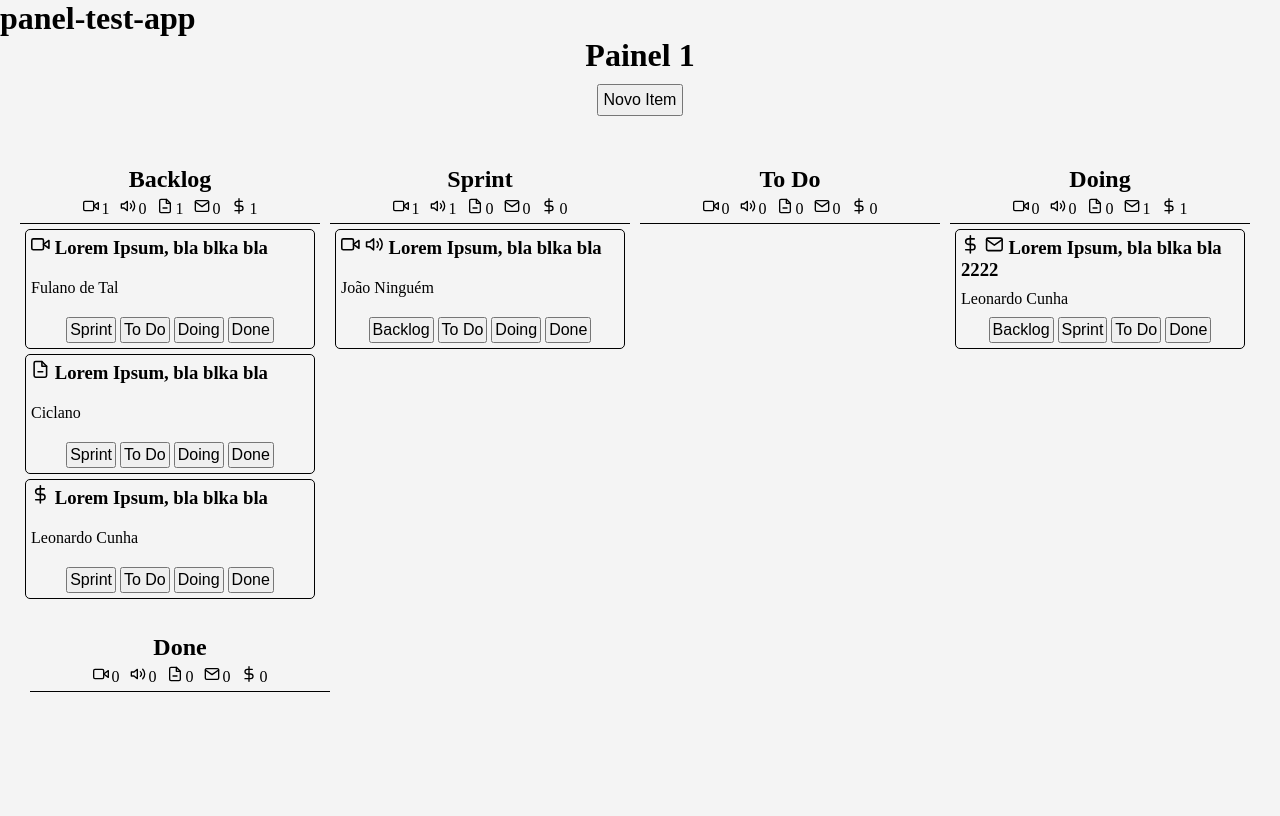
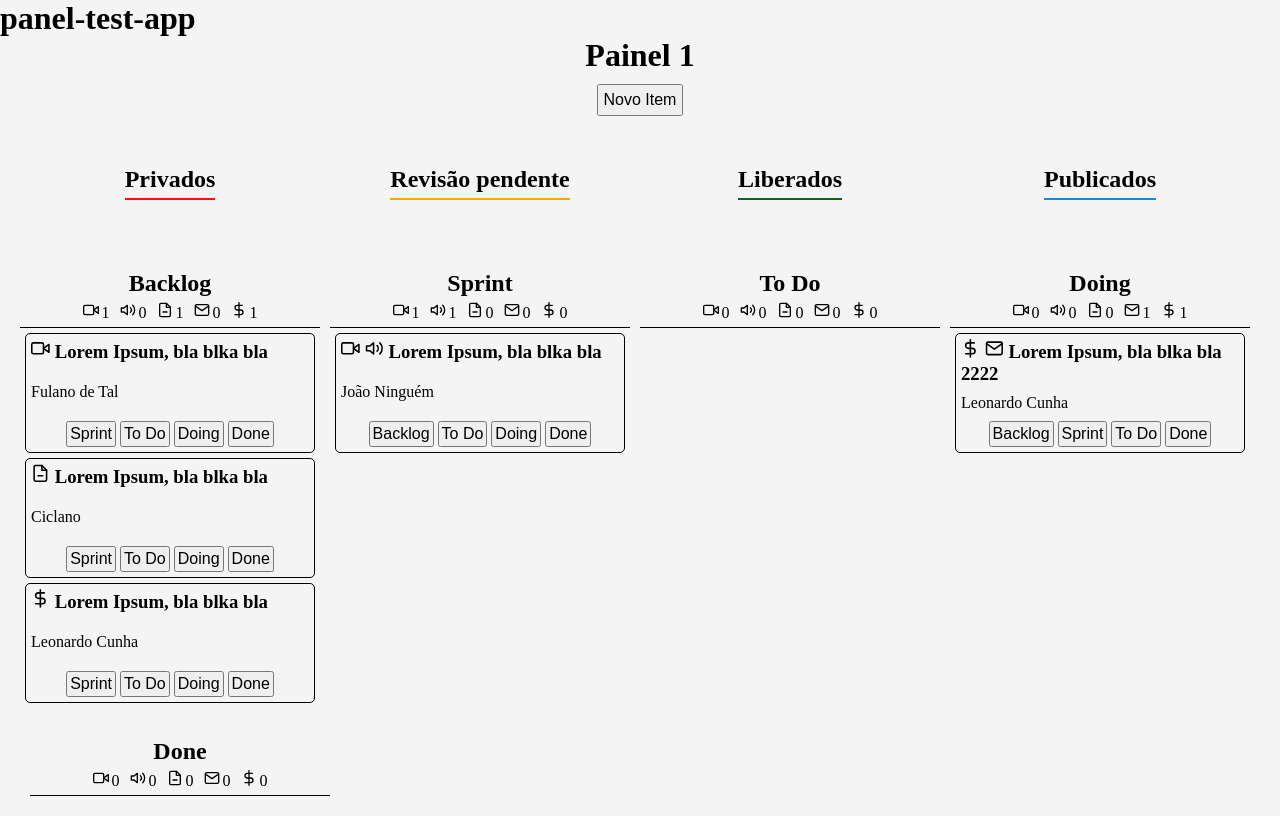
Before and after one commit to ahnucl/panel-test-app, a React (Create React App) app: page /panel/1 in a window 1280 px wide. Built offline with nearby package versions, Linux system fonts and the light colour scheme.

Commit message:
Componente State ok

```diff
--- /dev/null
+++ b/src/components/Item/index.tsx
@@ -0,0 +1 @@
+import React from 'react';
--- /dev/null
+++ b/src/components/State/index.tsx
@@ -0,0 +1,24 @@
+import React from 'react';
+import { Column } from './styles';
+
+interface Props {
+  stateData: {
+    id: string;
+    title: string;
+    color: string;
+  };
+}
+
+const State: React.FC<Props> = ({
+  children,
+  stateData: { id, title, color },
+}) => {
+  return (
+    <Column id={id} color={color}>
+      <h2>{title}</h2>
+      {children}
+    </Column>
+  );
+};
+
+export default State;
--- /dev/null
+++ b/src/components/State/styles.ts
@@ -0,0 +1,23 @@
+import styled from 'styled-components';
+
+interface ColumnProps {
+  color: string;
+}
+
+export const Column = styled.section<ColumnProps>`
+  width: 300px;
+  display: flex;
+  margin-top: 30px;
+
+  h2 {
+    /* align-self: center; */
+    padding-bottom: 5px;
+    border-bottom: solid 2px ${props => props.color};
+  }
+
+  flex-direction: column;
+
+  & + section {
+    margin-left: 10px;
+  }
+`;
--- a/src/data/panel-data-new-format.json
+++ b/src/data/panel-data-new-format.json
@@ -28,7 +28,7 @@
       "states": [
         {
           "id": "private",
-          "title": "privados",
+          "title": "Privados",
           "color": "#ff1001"
         },
         {
--- a/src/pages/Panel/index.tsx
+++ b/src/pages/Panel/index.tsx
@@ -1,30 +1,30 @@
 import React, { useState, useEffect } from 'react';
+import { uuid } from 'uuidv4';
 
-import { uuid } from 'uuidv4';
 import CardTypesMapper from '../../data/CardTypesMapper';
-
 import data from '../../data/panel-data.json';
 import dataNew from '../../data/panel-data-new-format.json';
 
 import { Container, TypesContainer, CardsContainer, Header } from './styles';
+import State from '../../components/State';
 
-interface State {
-  id: string;
-  title: string;
-  color: string;
-}
+// interface State {
+//   id: string;
+//   title: string;
+//   color: string;
+// }
 
-interface Item {
-  id: string;
-  title: string;
-  author: string;
-  type: string;
-  state: string;
-}
+// interface Item {
+//   id: string;
+//   title: string;
+//   author: string;
+//   type: string;
+//   state: string;
+// }
 
-interface Type {}
+// interface Type {}
 
-interface Transition {}
+// interface Transition {}
 
 const Panel: React.FC = () => {
   const [panelColumns] = useState(data.panels[1]);
@@ -36,11 +36,9 @@ const Panel: React.FC = () => {
    */
   const panelNumber = 0;
   const [title, setTitle] = useState(dataNew.panels[panelNumber].title);
-  const [states, setStates] = useState<State[]>(
-    dataNew.panels[panelNumber].states,
-  );
+  const [states, setStates] = useState(dataNew.panels[panelNumber].states);
   const [types, setTypes] = useState(dataNew.panels[panelNumber].types);
-  const [items, setItems] = useState<Item[]>(dataNew.panels[panelNumber].items);
+  const [items, setItems] = useState(dataNew.panels[panelNumber].items);
   const [transitions, setTransitions] = useState(
     dataNew.panels[panelNumber].transitions,
   );
@@ -53,7 +51,7 @@ const Panel: React.FC = () => {
   }
 
   function handleCreateItem(): void {
-    const newItem: Item = {
+    const newItem = {
       id: uuid(),
       title: 'Item criado: matéria',
       author: 'Leonardo',
@@ -72,6 +70,13 @@ const Panel: React.FC = () => {
           Novo Item
         </button>
       </Header>
+
+      <Container>
+        {states.map(state => (
+          <State stateData={state} />
+        ))}
+      </Container>
+
       <Container>
         {panelColumns.columns.map((column, _, self) => (
           <section key={column.id}>
@@ -127,7 +132,8 @@ const Panel: React.FC = () => {
                                 key={selfColumn.name}
                                 type="button"
                                 onClick={() =>
-                                  handleClick(selfColumn.id, column.id, card.id)}
+                                  handleClick(selfColumn.id, column.id, card.id)
+                                }
                               >
                                 {selfColumn.name}
                               </button>
```
